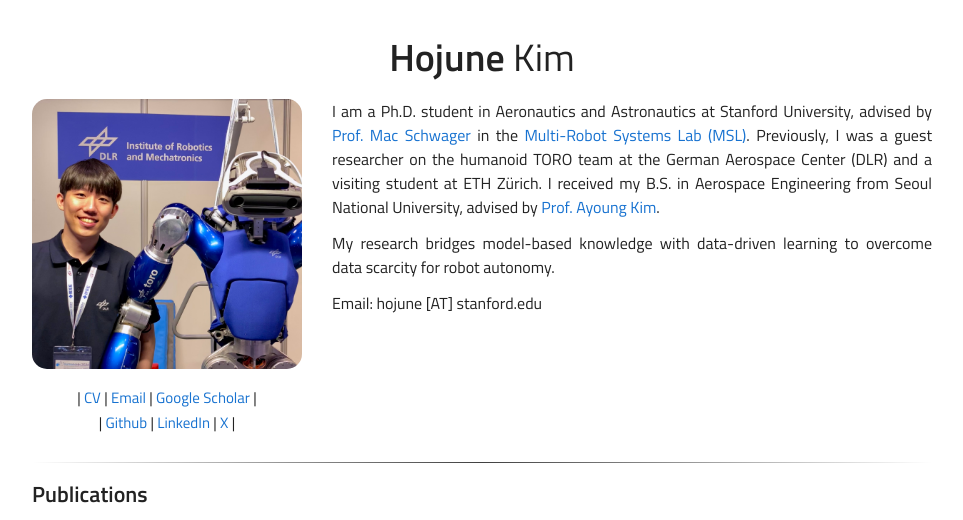
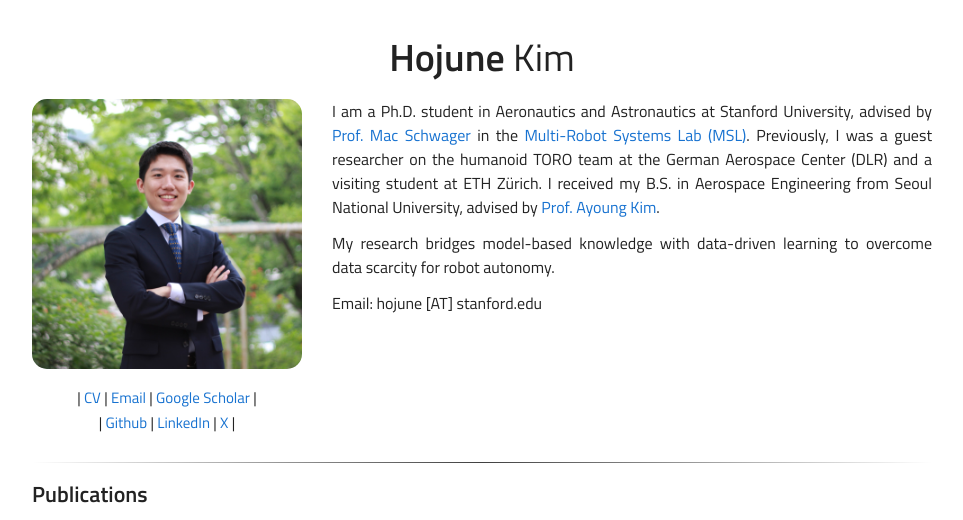
Before and after one commit to hojjunekim/hojjunekim.github.io, a Jekyll site: the page built from _pages/about.md, in a window 1280 px wide. Shown: the top 520 px of the page, without its empty margins (158-1121 px from the left). Built offline with Jekyll 4.4.1, drawn with Linux system fonts in a browser that asks for light colours; nearby versions of some CDN libraries; grey boxes are pictures that could not be loaded.

Commit message:
Update profile photo
Co-Authored-By: Claude Opus 5.5 <noreply@anthropic.com>

```diff
--- a/_pages/about.md
+++ b/_pages/about.md
@@ -12,7 +12,7 @@ years: [2026, 2024]
 
 <div class="toprow">
   <div class="topphoto">
-    <img src="{{ '/assets/img/profile.JPG' | prepend: site.baseurl | prepend: site.url }}" alt="Hojune Kim">
+    <img src="{{ '/assets/img/profile.JPG' | prepend: site.baseurl | prepend: site.url }}?v=2" alt="Hojune Kim">
     <p class="toplinks">
       | <a href="{{ '/assets/documents/CV_HJ.pdf' | prepend: site.baseurl | prepend: site.url }}" target="_blank">CV</a> |
       <a href="mailto:{{ site.email }}">Email</a> |
```
Also changed, not shown: assets/img/profile.JPG.
